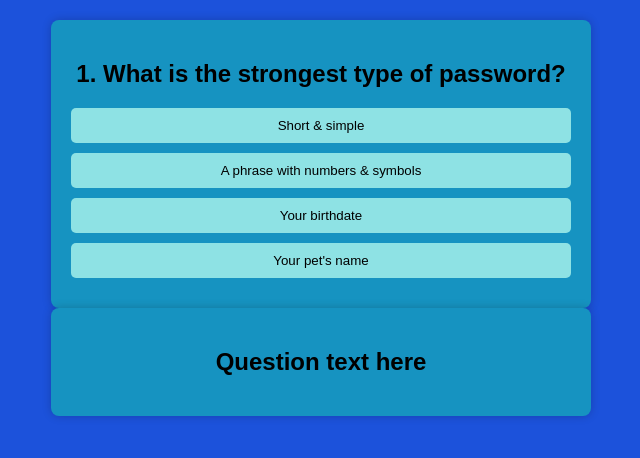
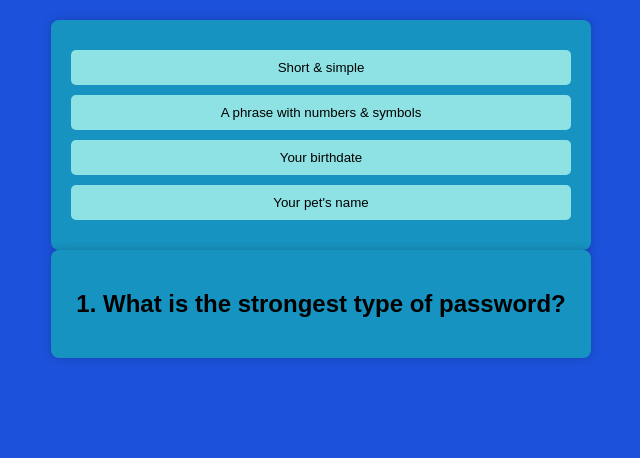
Before and after one commit to PLansjsjs/quiz-application, a plain HTML site: page index.html in a window 1280 px wide. Shown: the whole page, without its empty margins (319-959 px from the left). Drawn offline with Linux system fonts and the light colour scheme.

Commit message:
Update index.html

```diff
--- a/index.html
+++ b/index.html
@@ -80,7 +80,6 @@
 
 <body>
     <div class="quiz-container">
-        <h2 id="question">Question text here</h2>
         <div id="options-container"></div>
         <button id="next-btn">Next Question</button>
         <button id="retry-btn">Retry Quiz</button>
```
